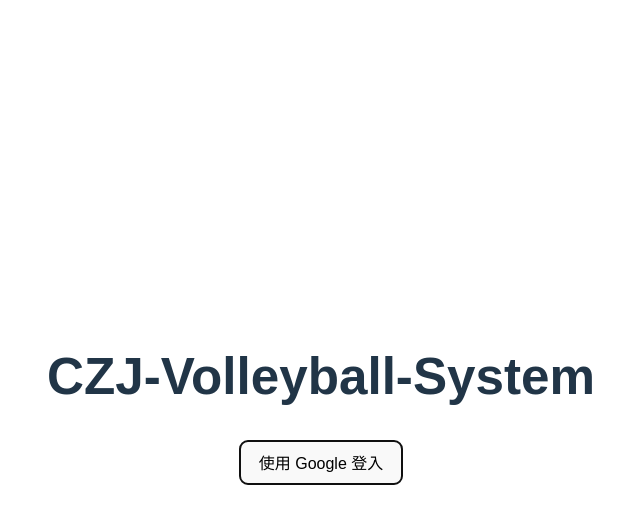
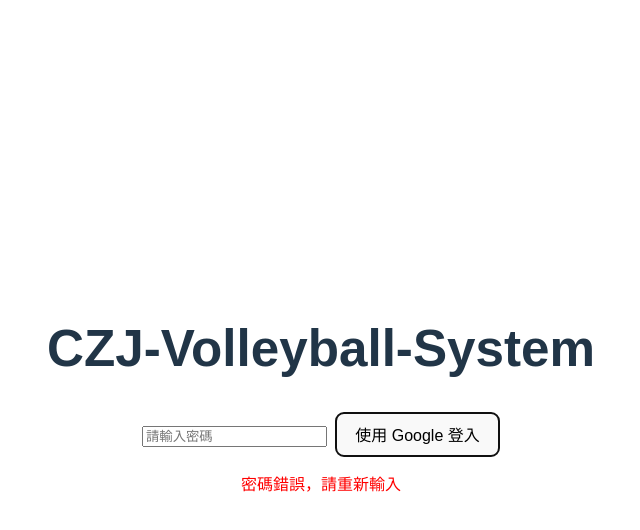
Before and after one commit to Terry1015473/CZJ-Volleyball-System, a React (Vite) app: page / in a window 1280 px wide. Both pictures are taken after a click on the button "使用 Google 登入". Shown: the top 530 px of the page, without its empty margins (319-959 px from the left). Built offline with nearby package versions, Linux system fonts and the light colour scheme; no server answers.

Commit message:
password func

```diff
--- a/src/App.jsx
+++ b/src/App.jsx
@@ -11,8 +11,16 @@
 function App() {
   const [user, setUser] = useState(null);
   const [showOverview, setShowOverview] = useState(false);
+  const secretcode = import.meta.env.VITE_INTERNAL_ACCESS_CODE;
+  const [password, setPassword] = useState('');
+  const [passwordError, setPasswordError] = useState('');
 
   const handleLogin = async () => {
+    if (password != secretcode){
+      setPasswordError('密碼錯誤，請重新輸入');
+      return;
+    }
+    setPasswordError('');
     const result = await signInWithPopup(auth, provider);
     setUser(result.user);
   };
@@ -48,7 +56,17 @@
         {/* <Schedule user={user}/> */}
         </>
       ) : (
-        <button onClick={handleLogin}>使用 Google 登入</button>
+        <div>
+          <input
+            type="password"
+            placeholder='請輸入密碼'
+            value={password}
+            onChange={(e) => setPassword(e.target.value)}
+            style = {{ marginRight: '8px'}}
+          />
+          <button onClick={handleLogin}>使用 Google 登入</button>
+          {passwordError && <p style={{ color: 'red' }}>{passwordError}</p>}
+        </div>
       )}
     </div>
   );
```
Also changed, not shown: 1 other file (tests, documents, lock files or other folders).
